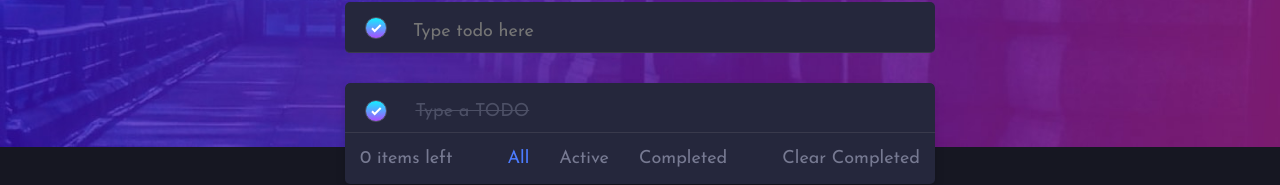
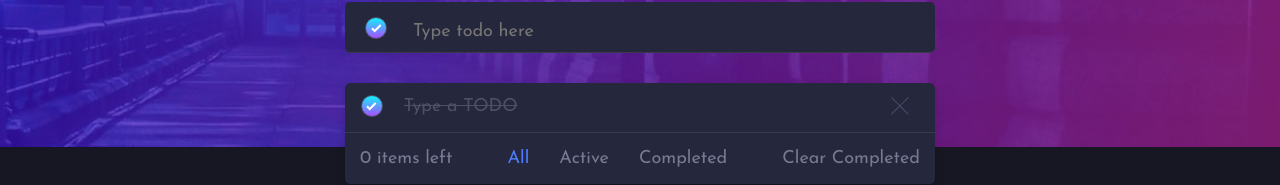
Before and after one commit to alisariyer/todo-app, a React (Create React App) app: page / in a window 1280 px wide. Both pictures are taken after a click on the element 376 px from the left and 148 px from the top of the page. Shown: the part 120-305 px from the top of the page. Built offline with nearby package versions, Linux system fonts and the light colour scheme.

Commit message:
Attach cross icon visibility to check state

```diff
--- a/src/components/TodoItem.js
+++ b/src/components/TodoItem.js
@@ -22,10 +22,10 @@ export default function TodoItem({ todo, index, handleCheck }) {
           <div
             className={`${
               todo.isCompleted ? "checked" : ""
-            } list-group-item border-0 p-4 align-items-center`}
+            } list-group-item border-0 p-3 justify-content-center align-items-center`}
           >
-            <div className="row align-items-center">
-              <div className="col-1 px-2">
+            <div className="row justify-content-center align-items-center">
+              <div className="col-1">
                 <div
                   className="check-container bg-check mx-auto"
                   onClick={() => handleCheck(todo.id)}
@@ -33,11 +33,11 @@ export default function TodoItem({ todo, index, handleCheck }) {
                   <img src={CheckIcon} alt="check" />
                 </div>
               </div>
-              <div className="col-10 px-4 not-finished">
+              <div className="col-10 not-finished">
                 <p className="todo-text">{todo.content}</p>
               </div>
-              <div className="col-1 px-2 text-center">
-                <img className="cross-icon" src={CrossIcon} alt="check" />
+              <div className="col-1">
+                <img className={`cross-icon ${todo.isCompleted ? "opacity-1" : ""}`} src={CrossIcon} alt="check" />
               </div>
             </div>
           </div>
--- a/src/css/base.css
+++ b/src/css/base.css
@@ -72,6 +72,10 @@
     color: var(--clr-blue);
 }
 
+.opacity-1 {
+    opacity: 1 !important;
+}
+
 /*■■■■■■■■■■■■■■■■■■■■■■■■■■■■■■■■■■■■■■■■■■■■■■■■■■■■■■■■■■■■
                     Base Styling
 ■■■■■■■■■■■■■■■■■■■■■■■■■■■■■■■■■■■■■■■■■■■■■■■■■■■■■■■■■■■■*/
@@ -116,7 +120,7 @@ h1 {
 }
 
 p {
-    margin: 0;
+    margin: 0px;
 }
 
 .todo-input {
@@ -217,15 +221,10 @@ p {
     color: var(--clr-dt-vdg-blue);
 }
 
-.list-group-item:hover .cross-icon {
-    opacity: 1;
-}
-
 .cross-icon {
     opacity: 0;
     transition: opacity 250ms ease-in-out;
 }
-
 
 .filter-menu-desktop {
     display: none;
```
